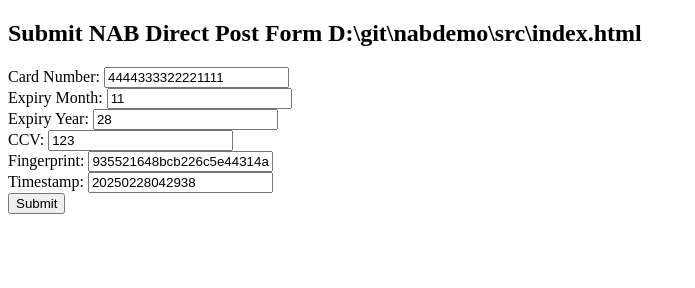
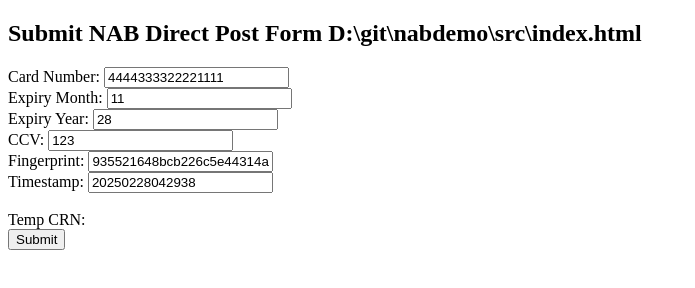
Before and after one commit to gmhba-ryanc/nabdemo, a plain HTML site: page src/index.html in a window 1280 px wide. Shown: the whole page, without its empty margins (0-695 px from the left). Drawn offline with Linux system fonts and the light colour scheme.

Commit message:
crn visible

```diff
--- a/src/index.html
+++ b/src/index.html
@@ -33,8 +33,10 @@
 
 		<label>Timestamp:</label>
         <input type="text" name="EPS_TIMESTAMP" value="20250228042938"><br>
-        <input type="hidden" name="EPS_RESULTURL" value="https://purple-plant-0e0badc00.6.azurestaticapps.net/nab-post.html">
-        <input type="hidden" name="EPS_CRN" value="NEWCRN20250228042938">
+        <input type="hidden" name="EPS_RESULTURL" value="https://purple-plant-0e0badc00.6.azurestaticapps.net/nab-post.html"><br>
+
+		<label>Temp CRN:</label>
+        <input type="hidden" name="EPS_CRN" value="NEWCRN20250228042938"><br>
         <input type="hidden" name="EPS_RESULTPARAMS" value="TRUE">
         <input type="hidden" name="EPS_REDIRECT" value="TRUE">
 
```
